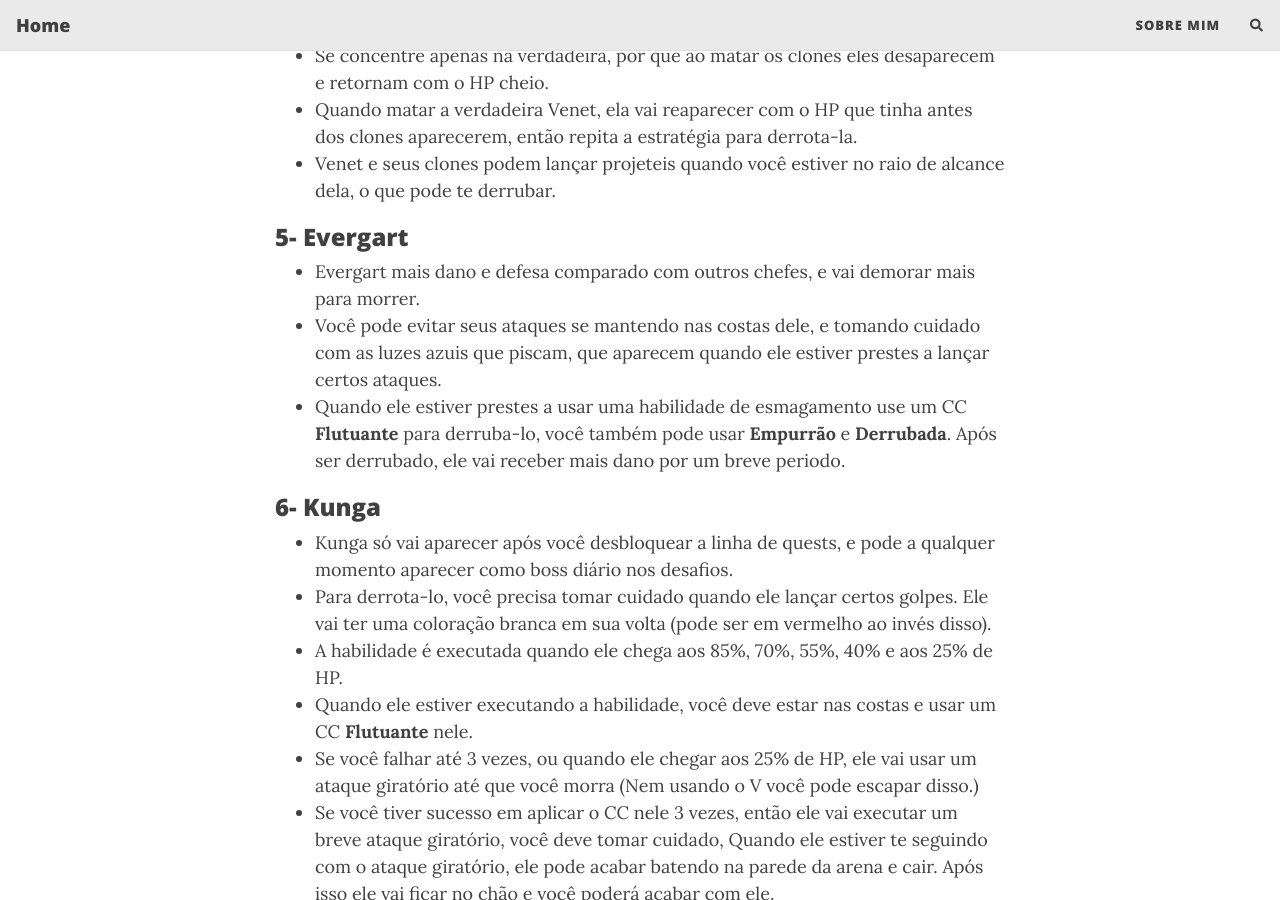
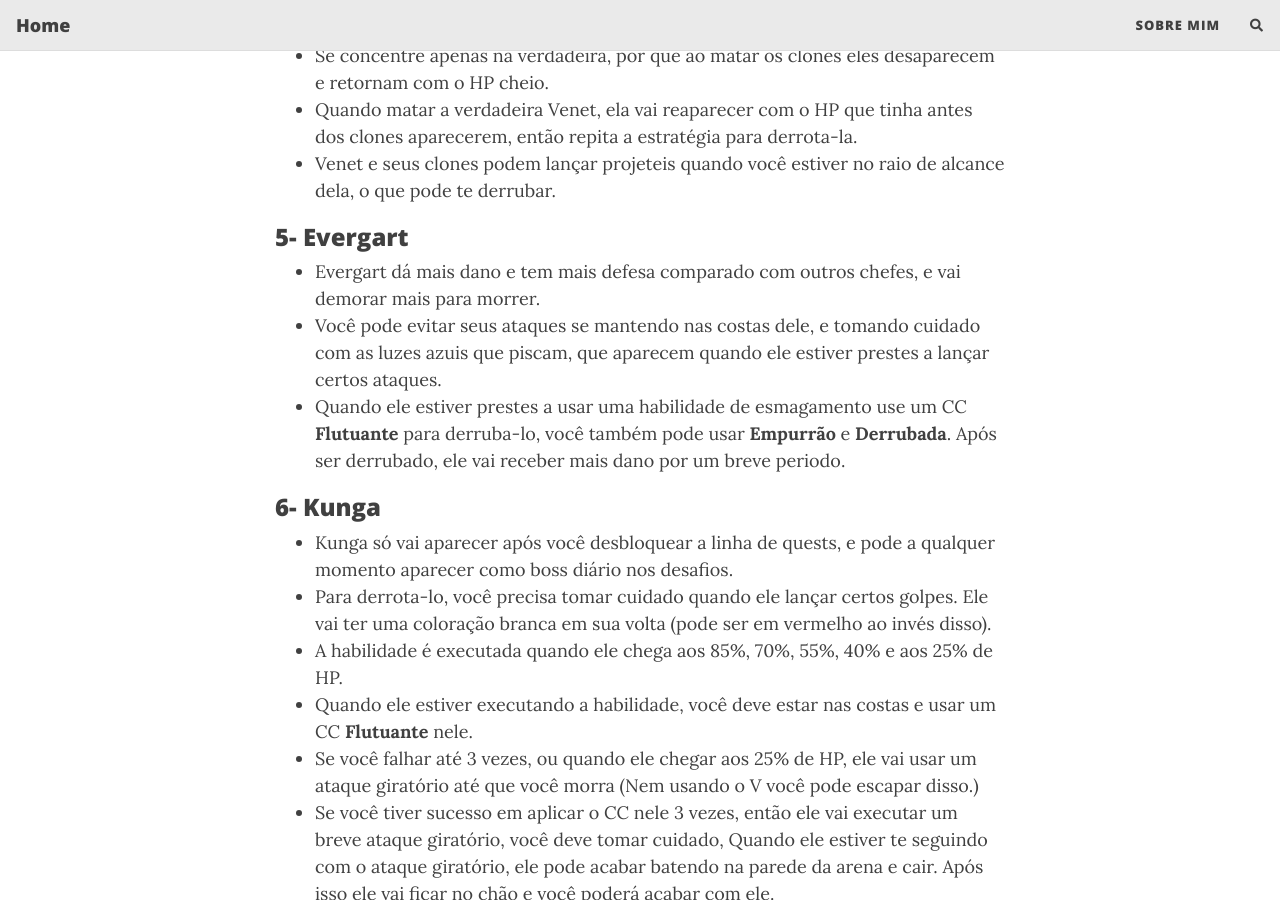
Before and after one commit to marcosfs93/marcosfs93.github.io, a Jekyll site: the page built from _posts/2023-08-30-inferno-imortal-mecanicas-dos-chefes.md, in a window 1280 px wide and 900 px high, scrolled down 2186 px. Built offline with Jekyll 4.4.1, drawn with Linux system fonts in a browser that asks for light colours; nearby versions of some CDN libraries; comment, search, counter and statistics services are not loaded.

Commit message:
Update 2023-08-30-inferno-imortal-mecanicas-dos-chefes.md

```diff
--- a/_posts/2023-08-30-inferno-imortal-mecanicas-dos-chefes.md
+++ b/_posts/2023-08-30-inferno-imortal-mecanicas-dos-chefes.md
@@ -61,7 +61,7 @@ Basta atacar e se proteger dos ataques, não há mecanicas para esse boss.
 - Venet e seus clones podem lançar projeteis quando você estiver no raio de alcance dela, o que pode te derrubar.
 
 ### 5- Evergart
-- Evergart mais dano e defesa comparado com outros chefes, e vai demorar mais para morrer.
+- Evergart dá mais dano e tem mais defesa comparado com outros chefes, e vai demorar mais para morrer.
 - Você pode evitar seus ataques se mantendo nas costas dele, e tomando cuidado com as luzes azuis que piscam, que aparecem quando ele estiver prestes a lançar certos ataques.
 - Quando ele estiver prestes a usar uma habilidade de esmagamento use um CC **Flutuante** para derruba-lo, você também pode usar **Empurrão** e **Derrubada**. Após ser derrubado, ele vai receber mais dano por um breve periodo.
 
```
